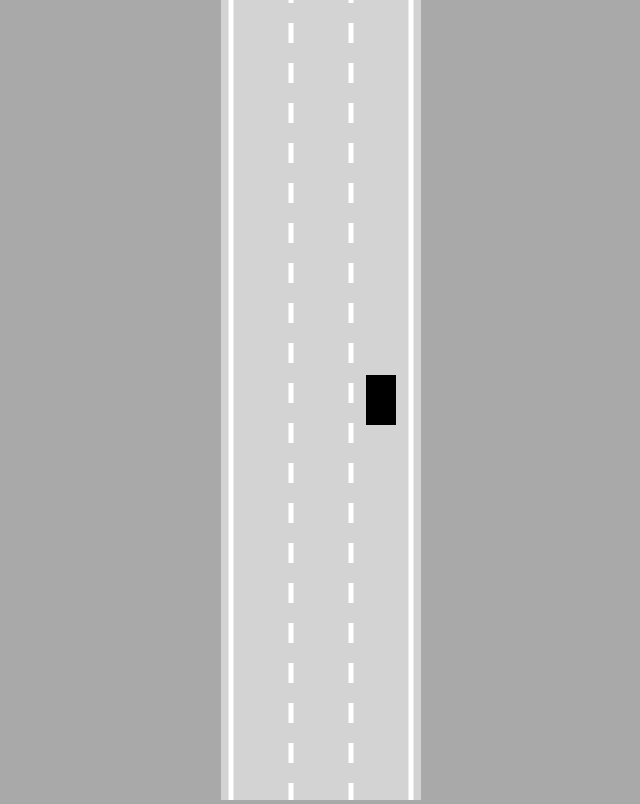
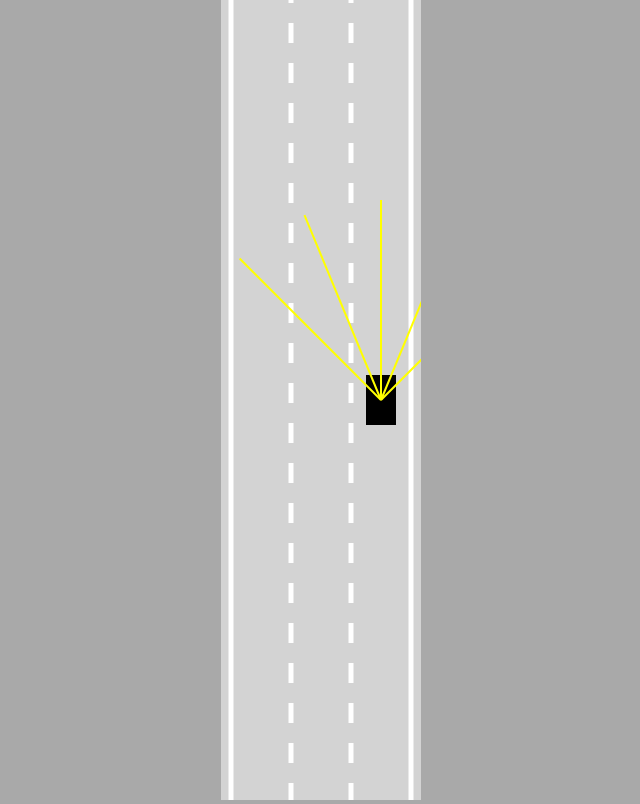
Before and after one commit to qwerkear/carsim, a plain HTML site: page index.html in a window 1280 px wide. Shown: the whole page, without its empty margins (319-959 px from the left). Drawn offline with Linux system fonts and the light colour scheme.

Commit message:
add sensors

```diff
--- a/car.js
+++ b/car.js
@@ -11,11 +11,14 @@ class Car {
         this.friction = 0.05
         this.angle = 0
 
-        this.controls = new Controls
+        this.sensor = new Sensor(this)
+
+        this.controls = new Controls()
     }
 
     update() {
         this.#move()
+        this.sensor.update()
     }
 
     #move(){
@@ -89,5 +92,7 @@ class Car {
         ctx.fill()
 
         ctx.restore()
+
+        this.sensor.draw(ctx)
     }
 }
--- a/index.html
+++ b/index.html
@@ -5,6 +5,7 @@
 </head>
 <body>
     <canvas id="myCanvas"></canvas>
+    <script src="sensor.js"></script>
     <script src="utils.js"></script>
     <script src="road.js"></script>
     <script src="controls.js"></script>
--- /dev/null
+++ b/sensor.js
@@ -0,0 +1,53 @@
+class Sensor {
+    constructor(car) {
+        this.car = car
+        this.rayCount = 5
+        this.rayLength = 200
+        this.raySpread = Math.PI / 2;
+
+        this.rays = []
+    }
+
+    #castRays(){
+        this.rays = []
+        for (let i = 0; i < this.rayCount; i++) {
+            const rayAngle = lerp(
+                this.raySpread / 2,
+                -this.raySpread / 2,
+                this.rayCount == 1 ? 0.5 : i / (this.rayCount - 1) //0.5 to enable 1 sensor, otherwise we divide by 0
+            ) + this.car.angle
+
+            const start = { x: this.car.x, y: this.car.y }
+            const end = {
+                x: this.car.x -
+                    Math.sin(rayAngle) * this.rayLength,
+
+                y: this.car.y -
+                    Math.cos(rayAngle) * this.rayLength
+            }
+            this.rays.push([start,end])
+        }
+    }
+
+    update() {
+        this.#castRays()
+
+    }
+
+    draw(ctx){
+        for(let i = 0; i < this.rayCount; i++){
+            ctx.beginPath();
+            ctx.lineWidth = 2
+            ctx.strokeStyle = "yellow"
+            ctx.moveTo(
+                this.rays[i][0].x,
+                this.rays[i][0].y
+            )
+            ctx.lineTo(
+                this.rays[i][1].x,
+                this.rays[i][1].y
+            )
+            ctx.stroke()
+        }
+    }
+}
```
